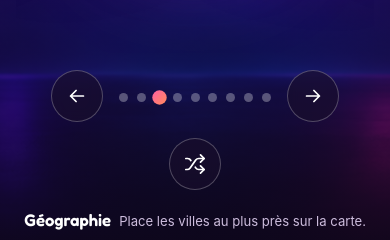
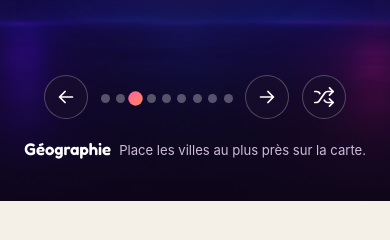
Before and after one commit to ThibaudFrancony/thib.fun, a Next.js app: page / in a window 390 px wide. Shown: the part 643-883 px from the top of the page. After the commit the page ends 844 px from the top, so only its background shows below. Built offline with nearby package versions, Linux system fonts and the light colour scheme; no server answers.

Commit message:
feat: deplacer le bouton hasard dans les controles de l'accueil

```diff
--- a/src/app/globals.css
+++ b/src/app/globals.css
@@ -378,8 +378,6 @@ button.home-card-play[data-playable="true"]:focus-visible { outline: 3px solid #
 .home-carousel-dot[aria-current="true"] { background: linear-gradient(135deg, #ff5fa2, #ff8a5b); transform: scale(1.6); }
 .home-carousel-dot:disabled { cursor: default; }
 
-.home-carousel-shuffle-row { display: flex; justify-content: center; margin-top: clamp(0.6rem, 2vh, 1rem); }
-
 .home-carousel-shuffle[data-spinning="true"] { border-color: #ff5fa2; cursor: wait; }
 
 .home-carousel-shuffle[data-spinning="true"] svg { animation: home-shuffle-spin 0.9s linear infinite; }
@@ -412,6 +410,13 @@ button.home-card-play[data-playable="true"]:focus-visible { outline: 3px solid #
 
 @media (min-width: 640px) {
   .home-carousel-viewport { height: clamp(340px, 54vh, 660px); }
+}
+
+/* Trois boutons + neuf points doivent tenir sur petit mobile sans déborder. */
+@media (max-width: 480px) {
+  .home-carousel-controls { gap: 0.8rem; }
+  .home-carousel-arrow { width: 44px; height: 44px; }
+  .home-carousel-dots { gap: 0.4rem; }
 }
 
 @media (prefers-reduced-motion: reduce) {
--- a/src/components/home-game-selector.tsx
+++ b/src/components/home-game-selector.tsx
@@ -417,9 +417,6 @@ export function HomeGameSelector({ games: initialGames }: { games: readonly Publ
         <button type="button" className="home-carousel-arrow" onClick={() => goBy(1)} aria-label="Jeu suivant" disabled={spinning}>
           <ArrowIcon direction="right" />
         </button>
-      </div>
-
-      <div className="home-carousel-shuffle-row">
         <button
           type="button"
           className="home-carousel-arrow home-carousel-shuffle"
```
Also changed, not shown: 1 other file (tests, documents, lock files or other folders).
